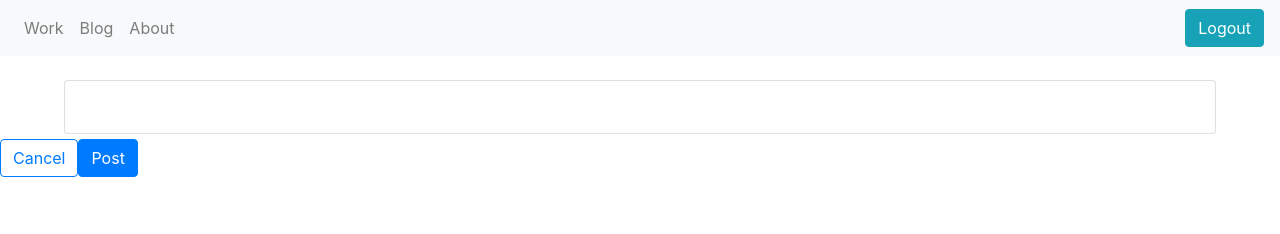
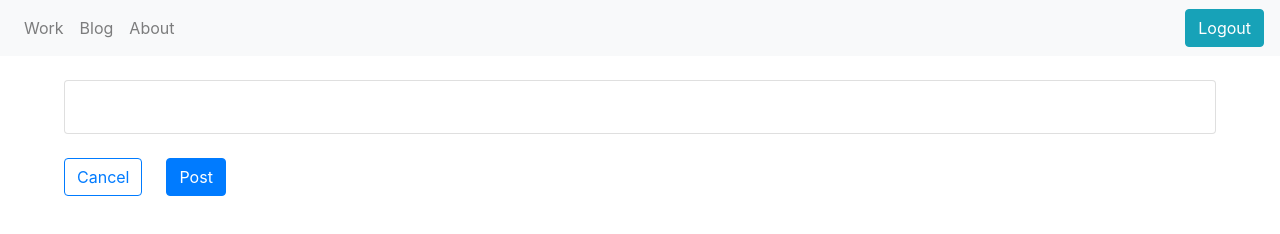
Before and after one commit to Senseinvader/lens_pro_front, a React app: page /blog/new/review in a window 1280 px wide. Built offline with nearby package versions, Linux system fonts and the light colour scheme; sample sign-in values are in the browser's storage.

Commit message:
Style Review post buttons set

```diff
--- a/src/components/content/NewPostReview.js
+++ b/src/components/content/NewPostReview.js
@@ -19,9 +19,9 @@ class NewPostReview extends Component {
             <p className="card-text">{newPostContent}</p>
           </div>
         </div>
-        <div className="post-buttons-container">
-          <button className="btn btn-outline-primary">Cancel</button>
-          <button className="btn btn-primary" onClick={this.uploadBlogPost}>Post</button>
+        <div className="review-post-buttons-container card mx-auto mt-4">
+          <button className="btn btn-outline-primary mr-4">Cancel</button>
+          <button className="btn btn-primary mr-4" onClick={this.uploadBlogPost}>Post</button>
         </div>
       </Fragment>
     )
--- a/src/styles.css
+++ b/src/styles.css
@@ -38,7 +38,7 @@
   justify-content: flex-end;
 }
 .add-post-container {
-  position: absolute;
+  position: fixed;
   right: 5%;
   top: 90%;
 }
@@ -48,3 +48,8 @@
 .new-post-container {
   justify-content: flex-start;
 }
+.review-post-buttons-container {
+  display: flex;
+  flex-direction: row;
+  border: none;
+}
```
